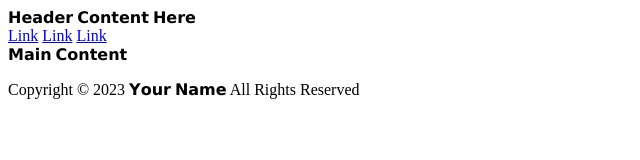
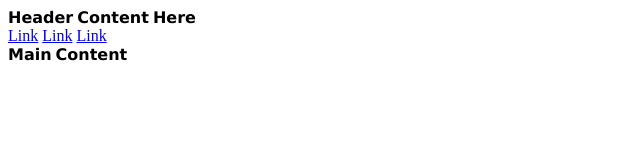
Before and after one commit to npz-web/GroovyGals, a plain HTML site: page index.html in a window 1280 px wide. Shown: the whole page, without its empty margins (0-640 px from the left). Drawn offline with Linux system fonts and the light colour scheme.

Commit message:
deleted copyright

```diff
--- a/index.html
+++ b/index.html
@@ -26,8 +26,7 @@
             𝗠𝗮𝗶𝗻 𝗖𝗼𝗻𝘁𝗲𝗻𝘁
         </main>
         <footer>
-            <p>Copyright ©
-            <script>document.write(new Date().getFullYear())</script> 𝗬𝗼𝘂𝗿 𝗡𝗮𝗺𝗲 All Rights Reserved</p>
+
         </footer>
     </body>
 </html>
```
